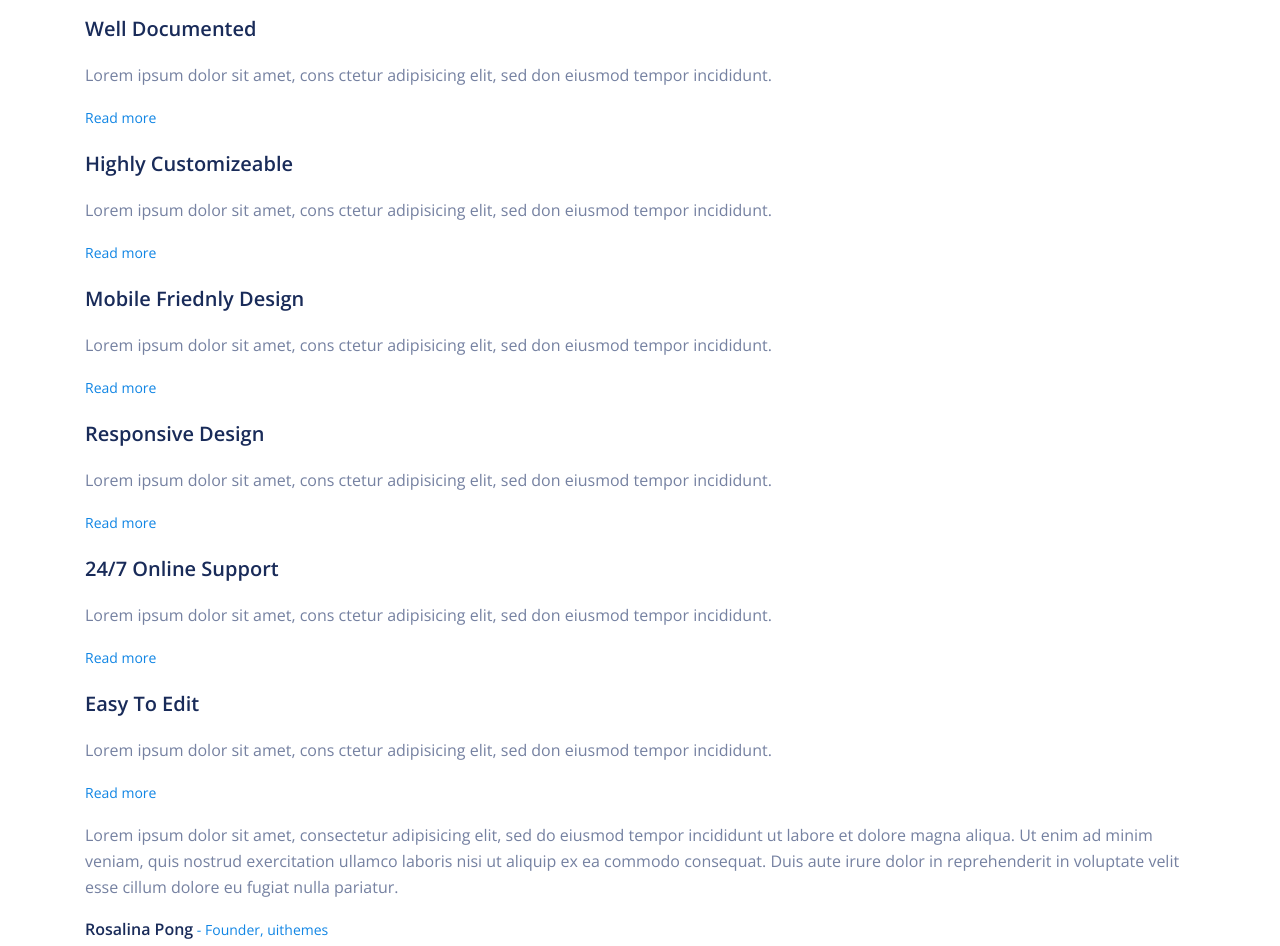
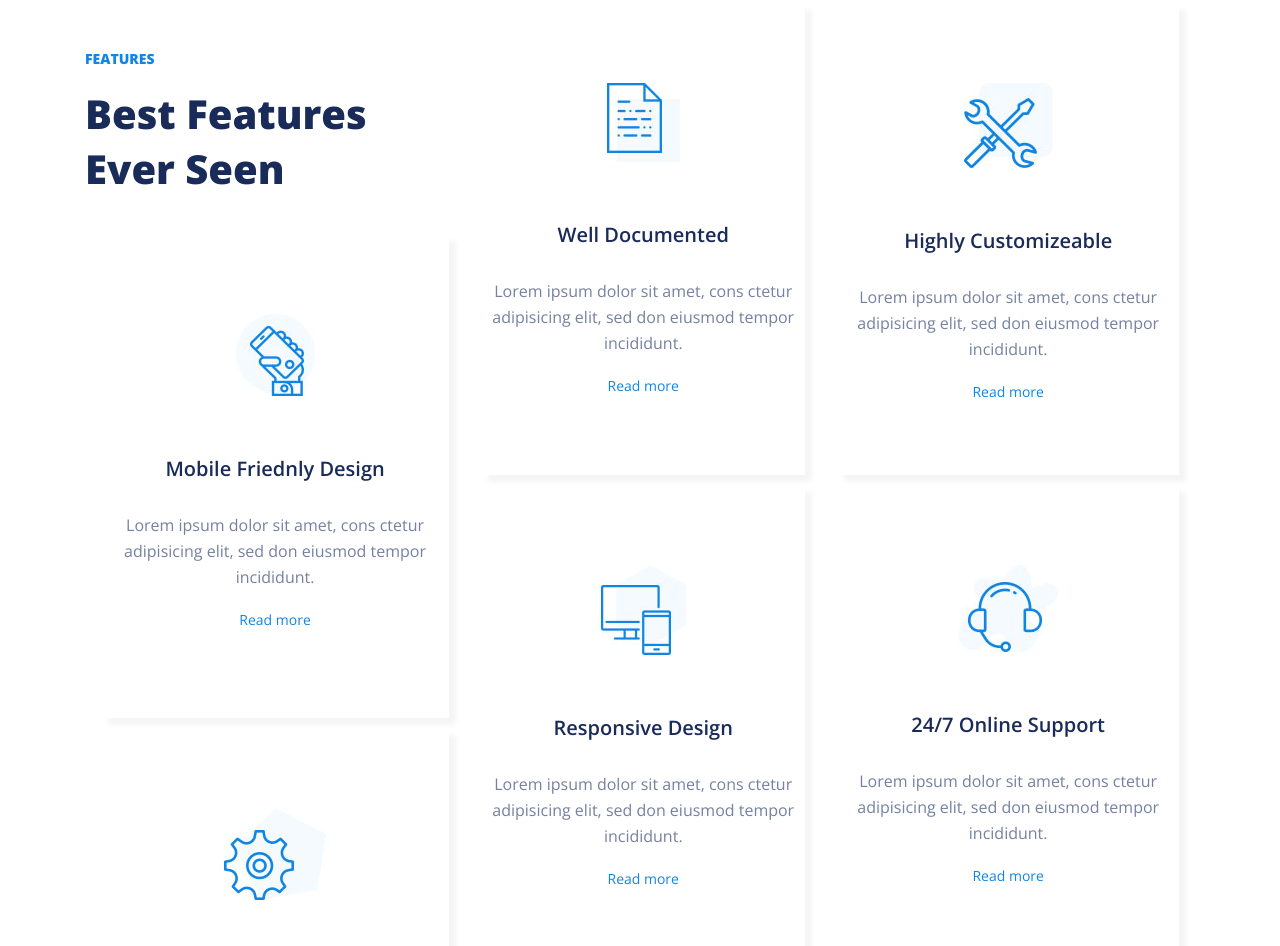
Before and after one commit to olenetskay/www, a plain HTML site: page index.html in a window 1280 px wide. Shown: the part 1422-2368 px from the top of the page. Drawn offline with nearby package versions, Linux system fonts and the light colour scheme.

Commit message:
finish 1-10, 12 screens

```diff
--- a/css/style.css
+++ b/css/style.css
@@ -186,10 +186,63 @@ ul {
   display: block;
 }
 
+.grid-screen {
+  display: grid;
+  grid-template-areas: "a b c"
+                       "d b c"
+                       "d e f"
+                       "g e f"
+                       "g h h";
+  max-width: 1110px;
+  padding: 100px 0 115px;
+  margin: 0 auto;
+}
+
+.features-screen .grid-screen .grid-element {
+  text-align: center;
+  box-shadow: 7px 7px 5px #f5f5f5;
+  padding: 80px 0 70px;
+  margin: 5px 16px;
+}
+
+.features-screen .grid-screen .grid-title {
+  grid-area: a;
+}
+
+.features-screen .grid-screen .grid-element-1 {
+  grid-area: b;
+}
+
+.features-screen .grid-screen .grid-element-2 {
+  grid-area: c;
+}
+
+.features-screen .grid-screen .grid-element-3 {
+  grid-area: d;
+}
+
+.features-screen .grid-screen .grid-element-4 {
+  grid-area: e;
+}
+
+.features-screen .grid-screen .grid-element-5 {
+  grid-area: f;
+}
+
+.features-screen .grid-screen .grid-element-6 {
+  grid-area: g;
+}
+
+.features-screen .grid-screen .grid-text {
+  grid-area: h;
+  padding: 30px 0 0 15px;
+}
+
 .grid-screen h2 {
   font-size: 40px;
   font-weight: 800;
   color: #192b59;
+  line-height: 55px;
 }
 
 .grid-screen h2 span {
@@ -199,10 +252,69 @@ ul {
   text-transform: uppercase;
 }
 
+.features-screen .grid-screen .grid-element .image-icon {
+  padding-bottom: 40px;
+}
+
+.features-screen .grid-screen .grid-element .image-icon-1 {
+  background-image: url(../img/features-2.jpg);
+  background-repeat: no-repeat;
+  width: 73px;
+  height: 79px;
+  display: block;
+  margin: 0 auto;
+}
+
+.features-screen .grid-screen .grid-element .image-icon-2 {
+  background-image: url(../img/features-3.jpg);
+  background-repeat: no-repeat;
+  width: 89px;
+  height: 85px;
+  display: block;
+  margin: 0 auto;
+}
+
+.features-screen .grid-screen .grid-element .image-icon-3 {
+  background-image: url(../img/features-1.jpg);
+  background-repeat: no-repeat;
+  width: 79px;
+  height: 82px;
+  display: block;
+  margin: 0 auto;
+}
+
+.features-screen .grid-screen .grid-element .image-icon-4 {
+  background-image: url(../img/features-5.jpg);
+  background-repeat: no-repeat;
+  width: 85px;
+  height: 90px;
+  display: block;
+  margin: 0 auto;
+}
+
+.features-screen .grid-screen .grid-element .image-icon-5 {
+  background-image: url(../img/features-6.jpg);
+  background-repeat: no-repeat;
+  width: 100px;
+  height: 87px;
+  display: block;
+  margin: 0 auto;
+}
+
+.features-screen .grid-screen .grid-element .image-icon-6 {
+  background-image: url(../img/features-4.jpg);
+  background-repeat: no-repeat;
+  width: 102px;
+  height: 92px;
+  display: block;
+  margin: 0 auto;
+}
+
 .grid-element h3 {
   font-size: 20px;
   color: #192b59;
   font-weight: 600;
+  margin-bottom: 30px;
 }
 
 .grid-element a {
@@ -210,6 +322,7 @@ ul {
   color: #1085e4;
   font-weight: 400;
   text-decoration: none;
+  margin-top: 30px;
 }
 
 .grid-screen .qoute {
@@ -274,6 +387,23 @@ ul {
   max-width: 420px;
 }
 
+.robot-form .wrap .robot-box .robot-form-text .subcribe {
+  position: relative;
+}
+
+.robot-form .wrap .robot-box .robot-form-text .subcribe input{
+  color: #b1c3ee;
+  background-color: transparent;
+  border: 2px solid #4571c0;
+  border-radius: 45px;
+  padding: 20px 170px 20px 40px;
+  display: block;
+  outline: none;
+  margin-top: 40px;
+  box-sizing: border-box;
+  width: 100%;
+}
+
 .robot-form-text button {
   font-size: 11px;
   font-weight: 600;
@@ -284,13 +414,41 @@ ul {
   padding: 13px 35px;
   border-radius: 30px;
   border: 0px;
-  margin-top: 20px;
+  outline: none;
+  position: absolute;
+  top: 9px;
+  right: 9px;
 }
 
 .robot-form-text button:hover {
   color: #1085e4;
   background-color: #cbdbe8;
   border: 0px;
+}
+
+.screenshot-2 {
+  background-image: url(../img/screenshot-2-bg.jpg);
+  background-repeat: no-repeat;
+  background-size: cover;
+  display: flex;
+  justify-content: flex-start;
+  padding: 120px 0 125px 0;
+}
+
+.screenshot-2 img {
+
+}
+
+.screenshot-2 .screenshot-block {
+  max-width: 630px;
+}
+
+.screenshot-2 .screenshot-block .icon {
+  background-image: url(../img/icon-screen.png);
+  width: 60px;
+  height: 60px;
+  display: block;
+  margin-bottom: 40px;
 }
 
 .screenshot-2 h2 {
@@ -301,10 +459,16 @@ ul {
   max-width: 580px;
 }
 
+.screenshot-2 .screenshot-block dl dd {
+  line-height: 26px;
+}
+
 .screenshot-2 dl dt {
   font-size: 16px;
   color: #5a6789;
   font-weight: 800;
+  line-height: 32px;
+  padding-top: 50px;
 }
 
 .fun-facts {
--- a/index.html
+++ b/index.html
@@ -56,51 +56,49 @@
       </div> <!-- wrap -->
     </div> <!-- sponsors-screen -->
     <div class="features-screen">
-      <div class="wrap">
       <div class="grid-screen">
-          <h2><span>Features</span>Best Features Ever Seen</h2>
-          <div class="grid-element">
-            <div class="image-icon-1"></div>
+        <h2 class="grid-title"><span>Features</span>Best Features Ever Seen</h2>
+        <div class="grid-element grid-element-1">
+          <div class="image-icon-1 image-icon"></div>
           <h3>Well Documented</h3>
           <p>Lorem ipsum dolor sit amet, cons ctetur adipisicing elit, sed don eiusmod tempor incididunt.</p>
           <a href="">Read more</a>
         </div> <!-- grid-element -->
-          <div class="grid-element">
-            <div class="image-icon-2"></div>
+        <div class="grid-element grid-element-2">
+          <div class="image-icon-2 image-icon"></div>
           <h3>Highly Customizeable</h3>
           <p>Lorem ipsum dolor sit amet, cons ctetur adipisicing elit, sed don eiusmod tempor incididunt.</p>
           <a href="">Read more</a>
         </div> <!-- grid-element -->
-          <div class="grid-element">
-            <div class="image-icon-3"></div>
+        <div class="grid-element grid-element-3">
+          <div class="image-icon-3 image-icon"></div>
           <h3>Mobile Friednly Design</h3>
           <p>Lorem ipsum dolor sit amet, cons ctetur adipisicing elit, sed don eiusmod tempor incididunt.</p>
           <a href="">Read more</a>
         </div> <!-- grid-element -->
-          <div class="grid-element">
-            <div class="image-icon-4"></div>
+        <div class="grid-element grid-element-4">
+          <div class="image-icon-4 image-icon"></div>
           <h3>Responsive Design</h3>
           <p>Lorem ipsum dolor sit amet, cons ctetur adipisicing elit, sed don eiusmod tempor incididunt.</p>
           <a href="">Read more</a>
         </div> <!-- grid-element -->
-          <div class="grid-element">
-            <div class="image-icon-5"></div>
+        <div class="grid-element grid-element-5">
+          <div class="image-icon-5 image-icon"></div>
           <h3>24/7 Online Support</h3>
           <p>Lorem ipsum dolor sit amet, cons ctetur adipisicing elit, sed don eiusmod tempor incididunt.</p>
           <a href="">Read more</a>
         </div> <!-- grid-element -->
-          <div class="grid-element">
-            <div class="image-icon-6"></div>
+        <div class="grid-element grid-element-6">
+          <div class="image-icon-6 image-icon"></div>
           <h3>Easy To Edit</h3>
           <p>Lorem ipsum dolor sit amet, cons ctetur adipisicing elit, sed don eiusmod tempor incididunt.</p>
           <a href="">Read more</a>
         </div> <!-- grid-element -->
-          <div>
+        <div class="grid-text">
           <p>Lorem ipsum dolor sit amet, consectetur adipisicing elit, sed do eiusmod tempor incididunt ut labore et dolore magna aliqua. Ut enim ad minim veniam, quis nostrud exercitation ullamco laboris nisi ut aliquip ex ea commodo consequat. Duis aute irure dolor in reprehenderit in voluptate velit esse cillum dolore eu fugiat nulla pariatur.</p>
           <p class="qoute"><span>Rosalina Pong</span> - Founder, uithemes</p>
         </div>
       </div> <!-- grid-screen -->
-      </div> <!-- wrap -->
     </div> <!-- features-screen -->
     <div class="robot-form">
       <div class="wrap">
@@ -108,16 +106,19 @@
           <div class="robot-form-text">
             <h2><span>Subscribe</span>Signup For A Trail</h2>
             <p>Create your free account now & get 30 days free trail No credit card required</p>
+            <div class="subcribe">
               <input type="text" name="" placeholder="Enter your email address">
               <button type="submit" name="button">Subscribe</button>
+            </div> <!-- subcribe -->
           </div> <!-- robot-form -->
           <img src="img/robot-1.png" alt="Robot">
         </div> <!-- robot-box -->
       </div> <!-- wrap -->
     </div> <!-- robot-form -->
     <div class="screenshot-2">
-      <div class="wrap">
-        <div class=""></div> <!-- icon -->
+      <img src="img/screenshot-2.png" alt="Screenshot">
+      <div class="screenshot-block">
+        <div class="icon"></div> <!-- icon -->
         <h2>Grab Your  Software With Amazing  Features</h2>
         <p>Lorem ipsum dolor sit amet, consectetur adipisicing elit, sed do eiusmod tempor incididunt ut labore et dolore magna aliqua. Ut enim ad minim veniam, quis nostrud exercitation ullamco laboris nisi ut aliquip ex ea commodo consequat. Duis aute irure dolor in reprehenderit in voluptate velit esse cillum.</p>
         <dl class="">
@@ -126,7 +127,7 @@
           <dt>02. Easy To Customize</dt>
           <dd>Lorem ipsum dolor sit amet, consectetur adipisicing elit, sed do eiusmod tempor incididunt ut labore et dolore magna aliqua. Ut enim ad minim veniam, quis nostrud exercitation ullamco laboris nisi ut aliquip ex ea commodo consequat. Duis aute irure dolor in reprehenderit in voluptate velit esse cillum.</dd>
         </dl>
-      </div> <!-- wrap -->
+      </div> <!-- screenshot-block -->
     </div> <!-- screenshot-2 -->
     <div class="fun-facts">
       <div class="wrap">
```
Also changed, not shown: img/screenshot-2.jpg (deleted), img/screenshot-2.png (added). Lines whose indentation alone changed are shown as unchanged.
